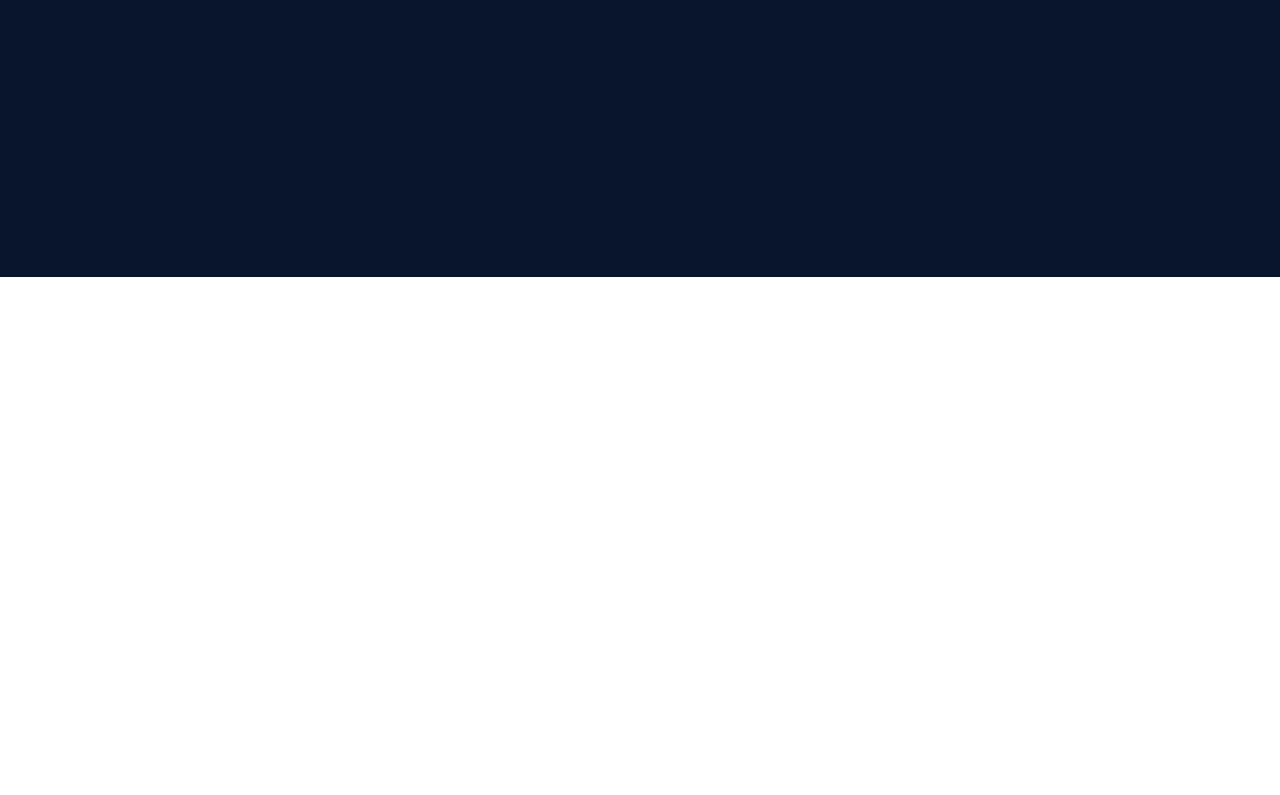
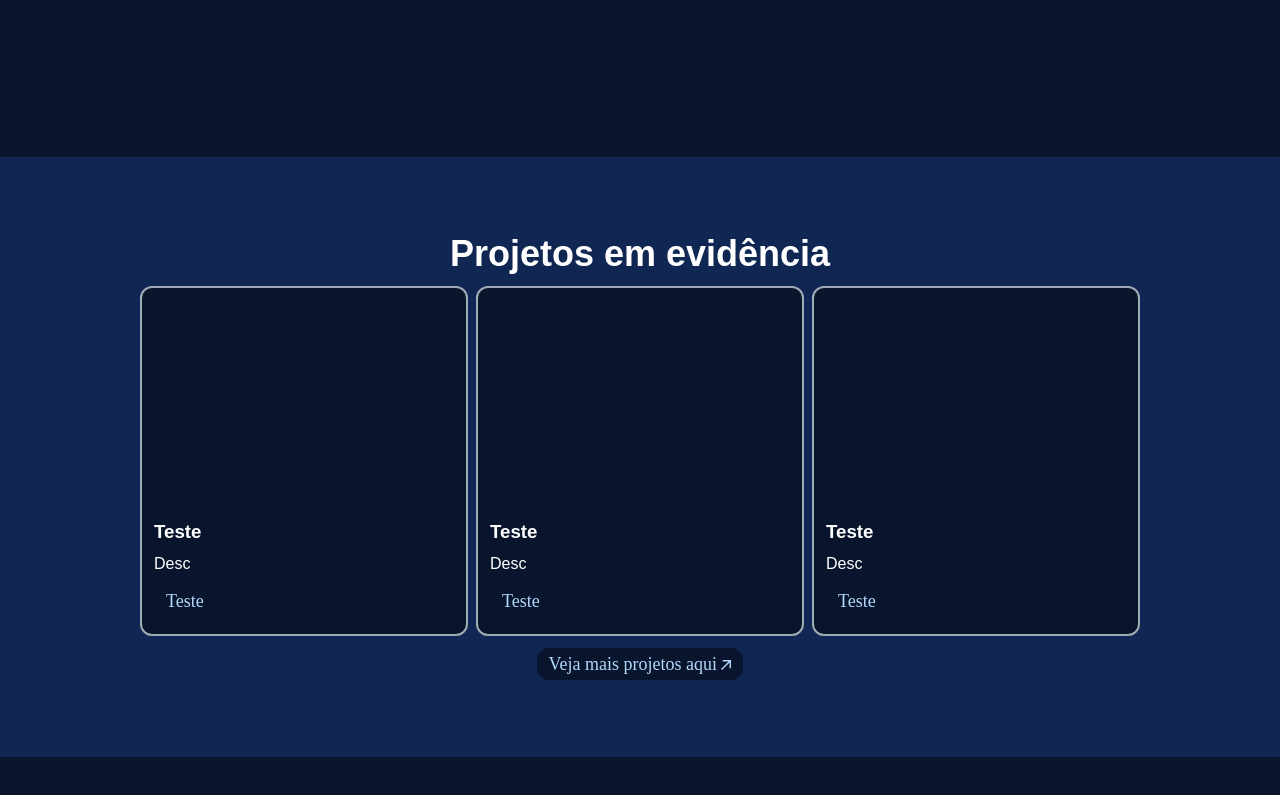
Before and after one commit to vitorbotelhoo/Correnteza, a Next.js app: page / in a window 1280 px wide. Shown: the part 523-1318 px from the top of the page. Before the commit the page ends 800 px from the top, so only its background shows below. Built offline with nearby package versions, Linux system fonts and the light colour scheme.

Commit message:
Update index.js

```diff
--- a/pages/index.js
+++ b/pages/index.js
@@ -19,7 +19,38 @@ export default function Home() {
             <h1>Encantamos a sua empresa com a direção certa.</h1>
           </div>
         </section>
+        <section className={styles.portfoliosec}>
+          <div className={styles.centeredcontainer}>
+            <h2>Projetos em evidência</h2>
+            <div className={styles.cardsContainer}>
 
+              <div className={styles.portfoliocard_hof}>
+                  <h3>Teste</h3>
+                  <p>Desc</p>
+                  <button>Teste</button>
+              </div>
+
+              <div className={styles.portfoliocard_hof}>
+                  <h3>Teste</h3>
+                  <p>Desc</p>
+                  <button>Teste</button>
+              </div>
+
+              <div className={styles.portfoliocard_hof}>
+                  <h3>Teste</h3>
+                  <p>Desc</p>
+                  <button>Teste</button>
+              </div>
+
+            </div>
+            <div className={styles.rightalign}>
+              <button className={styles.customcursor_fogo}>Veja mais projetos aqui <svg width="10" height="10" viewBox="0 0 10 10" fill="none" xmlns="http://www.w3.org/2000/svg">
+<path d="M10 8.26568L8.58856 8.27491L8.58856 2.4262L1.01476 10L0 8.98524L7.5738 1.41144L1.73432 1.42066V3.44089e-07L10 0V8.26568Z" fill="#B2D9FC"/>
+</svg>
+</button>
+            </div>
+          </div>
+        </section>
       </main>
 
       <style jsx>{`
```
